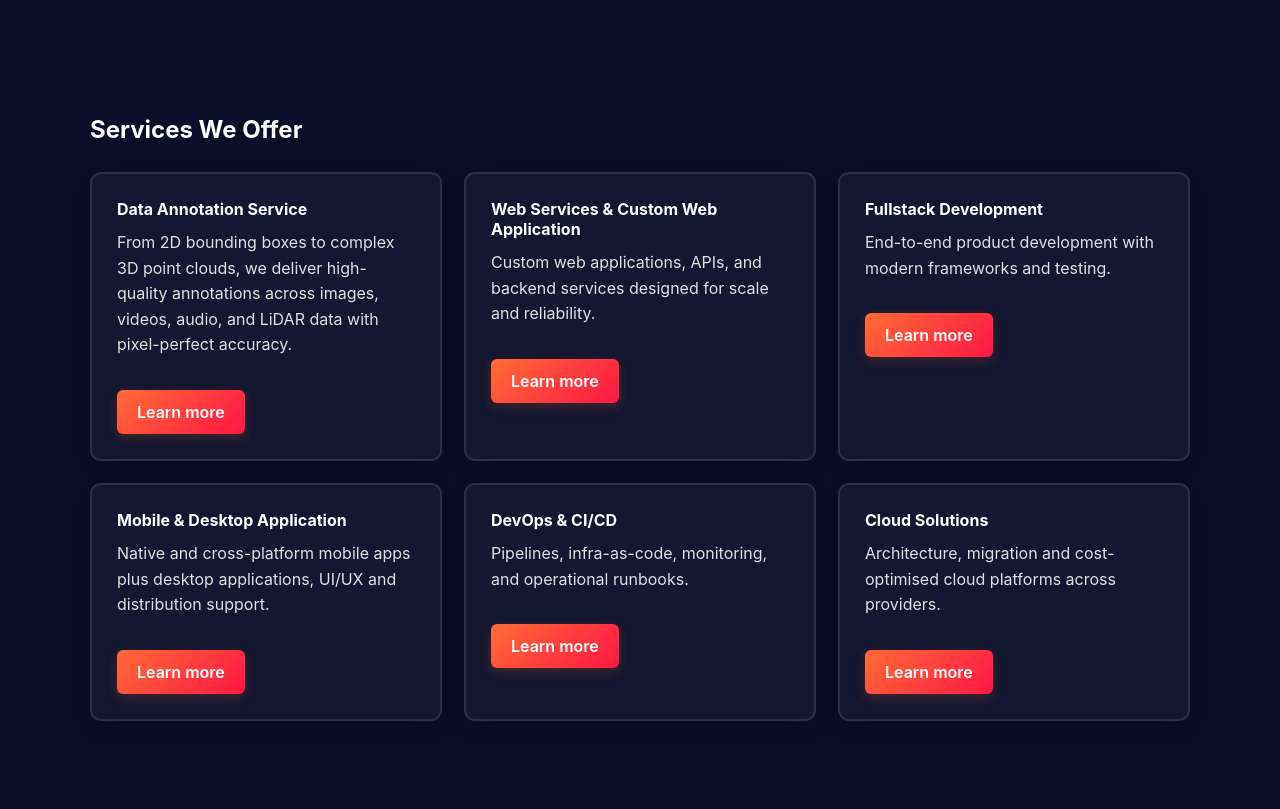
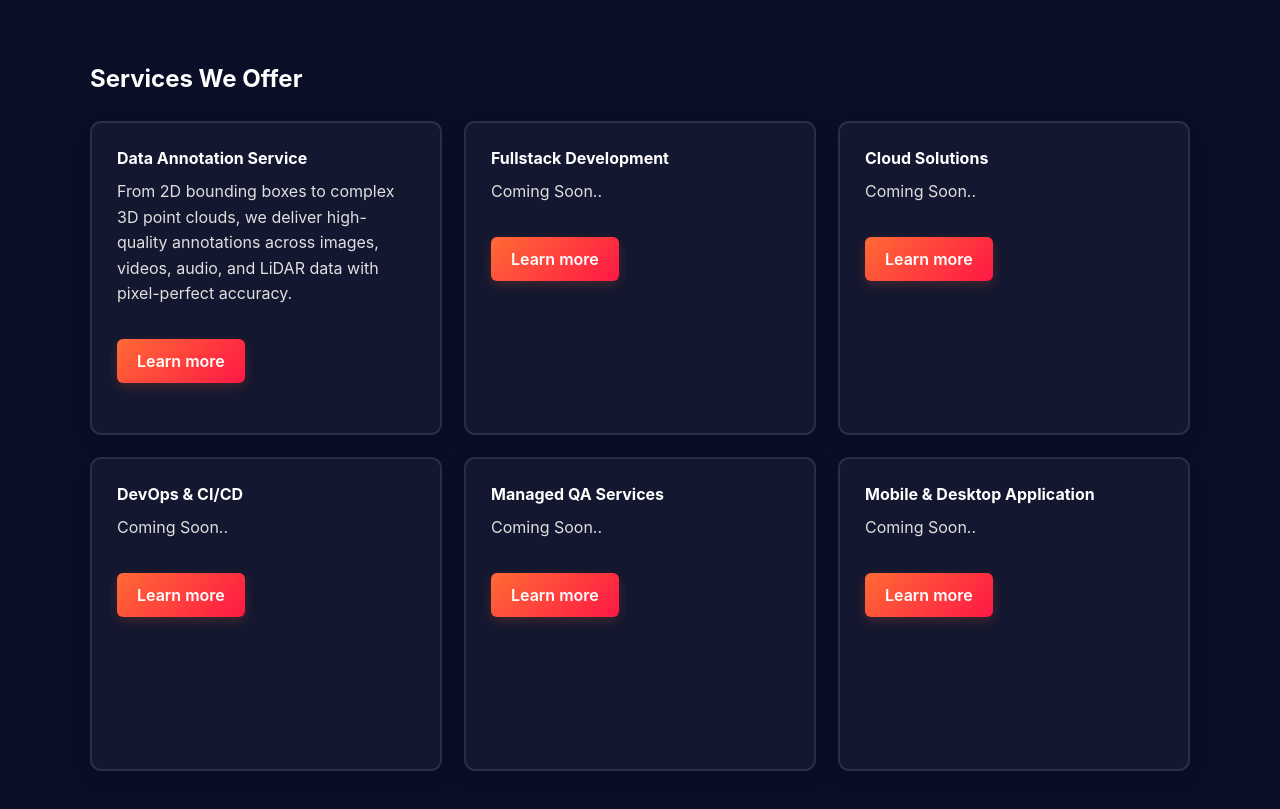
Before and after one commit to codecuboid/codecuboid, a Next.js app: page / in a window 1280 px wide. Shown: the part 1840-2649 px from the top of the page. Built offline with nearby package versions, Linux system fonts and the light colour scheme.

Commit message:
phase-1: fixing services tab

```diff
--- a/app/components/FullscreenTabs.tsx
+++ b/app/components/FullscreenTabs.tsx
@@ -6,11 +6,11 @@ import ContactForm from "./ContactForm";
 
 const SERVICES = [
   { title: "Data Annotation Service", slug: "data-annotation", summary: "From 2D bounding boxes to complex 3D point clouds, we deliver high-quality annotations across images, videos, audio, and LiDAR data with pixel-perfect accuracy." },
-  { title: "Web Services & Custom Web Application", slug: "web-services", summary: "Custom web applications, APIs, and backend services designed for scale and reliability." },
-  { title: "Fullstack Development", slug: "fullstack-development", summary: "End-to-end product development with modern frameworks and testing." },
-  { title: "Mobile & Desktop Application", slug: "mobile-desktop-apps", summary: "Native and cross-platform mobile apps plus desktop applications, UI/UX and distribution support." },
-  { title: "DevOps & CI/CD", slug: "cicd-devops", summary: "Pipelines, infra-as-code, monitoring, and operational runbooks." },
-  { title: "Cloud Solutions", slug: "cloud-solution", summary: "Architecture, migration and cost-optimised cloud platforms across providers." },
+  { title: "Fullstack Development", slug: "fullstack-development", summary: "Coming Soon.." },
+  { title: "Cloud Solutions", slug: "cloud-solution", summary: "Coming Soon.." },
+  { title: "DevOps & CI/CD", slug: "cicd-devops", summary: "Coming Soon.." },
+  { title: "Managed QA Services", slug: "it-solutions", summary: "Coming Soon.." },
+  { title: "Mobile & Desktop Application", slug: "mobile-desktop-apps", summary: "Coming Soon.." },
 ];
 
 export default function FullscreenTabs(){
--- a/app/globals.css
+++ b/app/globals.css
@@ -664,6 +664,7 @@ body[data-section="contact"] {
   gap: 22px;
   margin-top: 28px;
   width: 100%;
+  align-items: stretch;
 }
 
 @media (max-width: 1024px) {
@@ -679,6 +680,7 @@ body[data-section="contact"] {
   border: 2px solid var(--card-border);
   box-shadow: 0 8px 24px rgba(0, 0, 0, 0.08);
   transition: all 300ms cubic-bezier(0.34, 1.56, 0.64, 1);
+  min-height: 260px;
 }
 
 .service-card:hover {
@@ -701,7 +703,7 @@ body[data-section="contact"] {
 }
 
 .service-cta {
-  margin-top: 16px;
+	margin-top: 16px;
   display: inline-block;
   padding: 12px 20px;
   background: linear-gradient(135deg, var(--accent-1), var(--accent-4));
```
